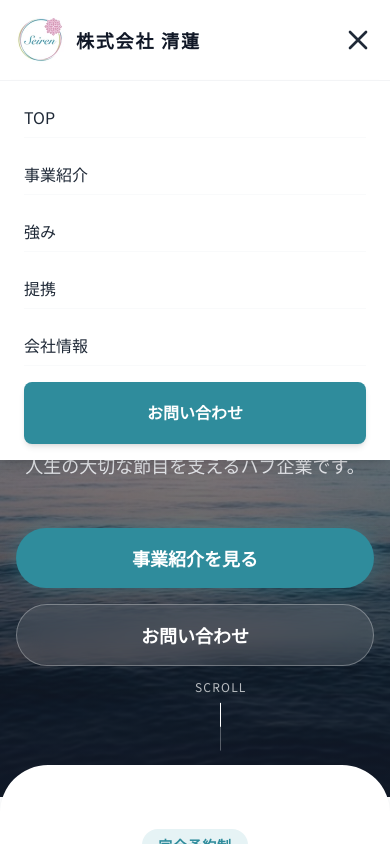
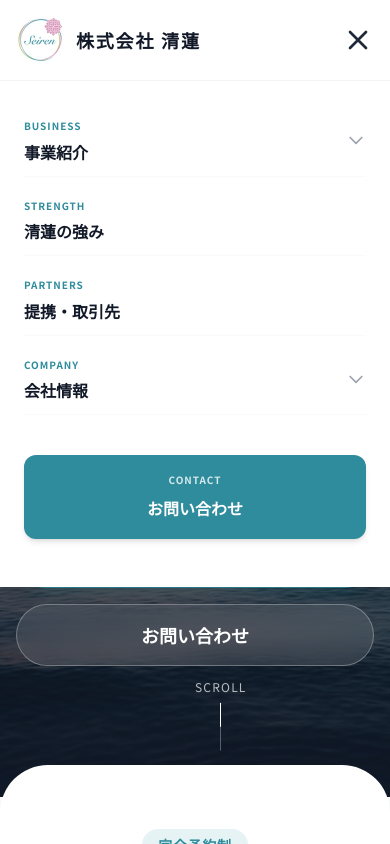
Before and after one commit to seiren-inc/seiren-corporate, a Next.js app: page / in a window 390 px wide. Both pictures are taken after a click on the button "メニュー". Shown: the top 844 px of the page. Built offline with nearby package versions, Linux system fonts and the light colour scheme.

Commit message:
feat: enhance header with mega menu and english subtitles

```diff
--- a/src/components/Header.tsx
+++ b/src/components/Header.tsx
@@ -2,9 +2,37 @@
 import Link from 'next/link';
 import { useState, useEffect } from 'react';
 
+const navItems = [
+  {
+    label: '事業紹介',
+    en: 'BUSINESS',
+    href: '/business',
+    children: [
+      { label: '海洋散骨', href: '/business' },
+      { label: '遺骨サービス', href: '/business' },
+      { label: 'お墓じまい・改葬', href: '/business' },
+      { label: '終活コンシェルジュ', href: '/business' },
+      { label: '墓地・納骨先検索', href: '/business' },
+      { label: '手元供養品', href: '/business' },
+    ]
+  },
+  { label: '清蓮の強み', en: 'STRENGTH', href: '/strength' },
+  { label: '提携・取引先', en: 'PARTNERS', href: '/partner' },
+  {
+    label: '会社情報',
+    en: 'COMPANY',
+    href: '/company',
+    children: [
+      { label: '会社概要', href: '/company' },
+      { label: 'アクセス・来店', href: '/company' },
+    ]
+  },
+];
+
 export default function Header() {
   const [isScrolled, setIsScrolled] = useState(false);
   const [isMenuOpen, setIsMenuOpen] = useState(false);
+  const [openAccordion, setOpenAccordion] = useState<string | null>(null);
 
   useEffect(() => {
     const handleScroll = () => {
@@ -14,11 +42,14 @@
     return () => window.removeEventListener('scroll', handleScroll);
   }, []);
 
+  const toggleAccordion = (label: string) => {
+    setOpenAccordion(openAccordion === label ? null : label);
+  };
+
   return (
-    <header
-      className={`fixed top-0 left-0 w-full z-50 bg-white shadow-sm py-4 transition-all duration-300 ${isScrolled ? 'md:py-2' : 'md:py-4'}`}
-    >
+    <header className={`fixed top-0 left-0 w-full z-50 bg-white shadow-sm py-4 transition-all duration-300 ${isScrolled ? 'md:py-2' : 'md:py-4'}`}>
       <div className="container mx-auto px-6 lg:px-12 flex justify-between items-center">
+        {/* Logo */}
         <div className="flex-shrink-0">
           <Link href="/" className="flex items-center gap-3 group">
             <img
@@ -30,9 +61,7 @@
               loading="eager"
               decoding="async"
             />
-            <span
-              className={`font-bold tracking-widest text-lg text-gray-900 transition-colors duration-300`}
-            >
+            <span className="font-bold tracking-widest text-lg text-gray-900 transition-colors duration-300">
               株式会社 清蓮
             </span>
           </Link>
@@ -40,26 +69,41 @@
 
         {/* Desktop Navigation */}
         <nav className="hidden lg:flex items-center gap-8">
-          {[
-            { label: 'TOP', href: '/' },
-            { label: '事業紹介', href: '/business' },
-            { label: '強み', href: '/strength' },
-            { label: '提携', href: '/partner' },
-            { label: '会社情報', href: '/company' },
-          ].map((item) => (
+          {navItems.map((item) => (
+            <div key={item.label} className="relative group/nav py-2">
+              <Link href={item.href} className="flex flex-col items-center justify-center transition-colors duration-200">
+                <span className="text-[10px] font-bold text-gray-400 tracking-widest uppercase mb-0.5 group-hover/nav:text-brand-primary transition-colors">{item.en}</span>
+                <span className="text-sm font-bold text-gray-800 group-hover/nav:text-brand-primary transition-colors relative after:absolute after:bottom-0 after:left-0 after:w-full after:h-[2px] after:bg-brand-primary after:scale-x-0 after:origin-right after:transition-transform after:duration-300 group-hover/nav:after:scale-x-100 group-hover/nav:after:origin-left pb-1">
+                  {item.label}
+                </span>
+              </Link>
+
+              {/* Dropdown for Desktop */}
+              {item.children && (
+                <div className="absolute top-full left-1/2 -translate-x-1/2 pt-4 opacity-0 invisible group-hover/nav:opacity-100 group-hover/nav:visible transition-all duration-300 translate-y-2 group-hover/nav:translate-y-0 z-50">
+                  <div className="bg-white border border-gray-100 shadow-xl rounded-xl py-3 w-56 flex flex-col relative before:absolute before:-top-3 before:left-1/2 before:-translate-x-1/2 before:border-[10px] before:border-transparent before:border-b-white">
+                    {item.children.map((child) => (
                       <Link
-              key={item.label}
-              href={item.href}
-              className="text-sm font-medium tracking-wide text-gray-800 transition-colors duration-200 hover:text-brand-primary"
+                        key={child.label}
+                        href={child.href}
+                        className="px-6 py-3 text-sm font-medium text-gray-700 hover:text-brand-primary hover:bg-brand-primary/5 transition-colors border-b last:border-0 border-gray-50"
                       >
-              {item.label}
+                        {child.label}
                       </Link>
                     ))}
+                  </div>
+                </div>
+              )}
+            </div>
+          ))}
+
+          {/* Contact Button */}
           <Link
             href="/contact"
-            className="ml-4 bg-brand-primary text-white px-6 py-3 rounded-full text-sm font-semibold tracking-wide transition-all duration-300 hover:bg-[#257582] hover:shadow-lg hover:-translate-y-0.5"
+            className="ml-4 bg-brand-primary text-white px-6 py-2 rounded-full text-sm font-bold tracking-wide transition-all duration-300 hover:bg-[#257582] hover:shadow-lg hover:-translate-y-0.5 flex flex-col items-center justify-center"
           >
-            お問い合わせ
+            <span className="text-[10px] font-bold tracking-widest uppercase opacity-80 mb-0.5">CONTACT</span>
+            <span>お問い合わせ</span>
           </Link>
         </nav>
 
@@ -82,31 +126,61 @@
 
       {/* Mobile Navigation */}
       {isMenuOpen && (
-        <div className="lg:hidden absolute top-full left-0 w-full bg-white shadow-lg border-t border-gray-100">
-          <nav className="flex flex-col px-6 py-4 space-y-4">
-            {[
-              { label: 'TOP', href: '/' },
-              { label: '事業紹介', href: '/business' },
-              { label: '強み', href: '/strength' },
-              { label: '提携', href: '/partner' },
-              { label: '会社情報', href: '/company' },
-            ].map((item) => (
+        <div className="lg:hidden absolute top-full left-0 w-full bg-white shadow-xl border-t border-gray-100 max-h-[85vh] overflow-y-auto">
+          <nav className="flex flex-col px-6 py-6 pb-12 space-y-2">
+            {navItems.map((item) => (
+              <div key={item.label} className="border-b border-gray-50 flex flex-col">
+                <div className="flex justify-between items-center py-3">
                   <Link
-                 key={item.label}
                     href={item.href}
-                 className="text-base font-medium text-gray-800 py-2 border-b border-gray-50"
+                    className="flex-1 flex flex-col group/mob"
+                    onClick={() => !item.children && setIsMenuOpen(false)}
+                  >
+                    <span className="text-[10px] font-bold text-brand-primary tracking-widest uppercase mb-1">{item.en}</span>
+                    <span className="text-base font-bold text-gray-900 group-hover/mob:text-brand-primary">{item.label}</span>
+                  </Link>
+                  {item.children && (
+                    <button
+                      onClick={() => toggleAccordion(item.label)}
+                      className="p-3 -mr-3 text-gray-400 hover:text-brand-primary"
+                    >
+                      <svg className={`w-5 h-5 transition-transform duration-300 ${openAccordion === item.label ? 'rotate-180' : ''}`} fill="none" viewBox="0 0 24 24" stroke="currentColor">
+                        <path strokeLinecap="round" strokeLinejoin="round" strokeWidth={2} d="M19 9l-7 7-7-7" />
+                      </svg>
+                    </button>
+                  )}
+                </div>
+
+                {/* Mobile Accordion */}
+                <div
+                  className={`overflow-hidden transition-all duration-300 ${openAccordion === item.label ? 'max-h-96 opacity-100 mb-4' : 'max-h-0 opacity-0'}`}
+                >
+                  <div className="flex flex-col pl-4 py-2 space-y-1 bg-gray-50 rounded-lg border-l-2 border-brand-primary/20">
+                    {item.children?.map((child) => (
+                      <Link
+                        key={child.label}
+                        href={child.href}
+                        className="px-4 py-2.5 text-sm font-medium text-gray-600 hover:text-brand-primary hover:bg-white rounded-md transition-colors"
                         onClick={() => setIsMenuOpen(false)}
                       >
-                 {item.label}
+                        {child.label}
                       </Link>
                     ))}
+                  </div>
+                </div>
+              </div>
+            ))}
+
+            <div className="pt-8">
               <Link
                 href="/contact"
-              className="mt-4 bg-brand-primary text-white text-center px-6 py-4 rounded-lg font-bold shadow-md"
+                className="flex flex-col items-center justify-center w-full bg-brand-primary text-white text-center px-6 py-4 rounded-xl font-bold shadow-md hover:bg-[#206774] transition-colors"
                 onClick={() => setIsMenuOpen(false)}
               >
-              お問い合わせ
+                <span className="text-[10px] font-bold tracking-widest uppercase opacity-80 mb-1">CONTACT</span>
+                <span>お問い合わせ</span>
               </Link>
+            </div>
           </nav>
         </div>
       )}
```
Lines whose indentation alone changed are shown as unchanged.
